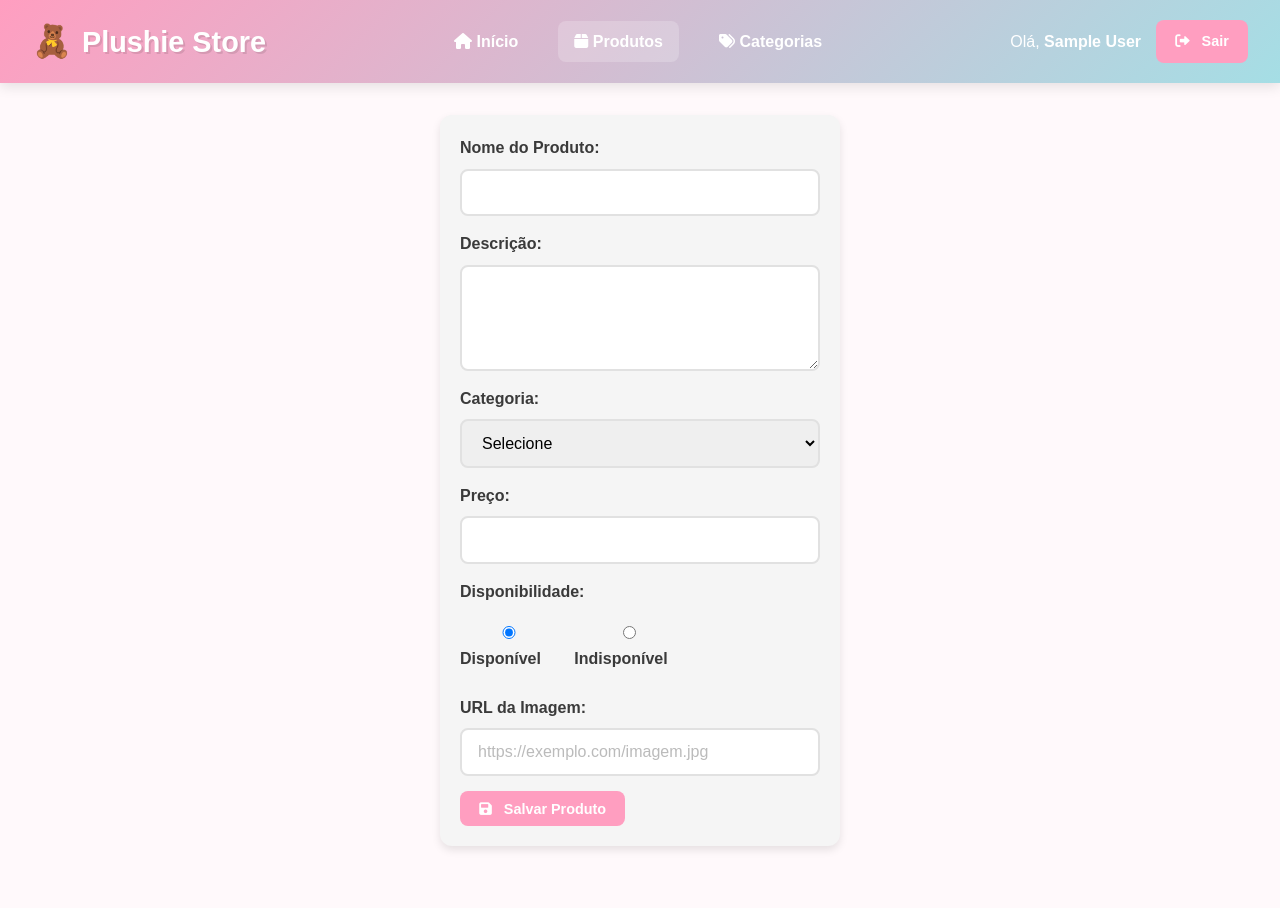
After one commit to FefeShn/plushie-store, a PHP site: page /produtos/criar.php in a window 1280 px wide. The commit adds this page. Run offline with PHP 8.4, Linux system fonts and the light colour scheme; the visitor is signed in with stand-in values (Sample User, id 1); data that the repository does not hold is empty.

Commit message:
crud de produtos pronto - trabalho semipronto

```diff
--- a/assets/style.css
+++ b/assets/style.css
@@ -712,7 +712,6 @@ table tr:hover {
     width: auto;
 }
 
-/* Footer */
 .footer {
     text-align: center;
     padding: 2rem;
@@ -828,14 +827,12 @@ table tr:hover {
     }
 }
 
-/* Melhorias de acessibilidade */
 .btn:focus,
 a:focus {
     outline: 2px solid var(--accent-color);
     outline-offset: 2px;
 }
 
-/* Animações suaves */
 table tr,
 .btn,
 .empty-state {
@@ -895,7 +892,6 @@ form button:hover {
     color: #333;
 }
 
-/* Alertas de sucesso/erro */
 .alert {
     max-width: 400px;
     margin: 20px auto;
@@ -914,3 +910,26 @@ form button:hover {
     background-color: #d1e7dd;
     color: #0f5132;
 }
+
+.produto-thumb {
+    width: 60px;
+    height: 60px;
+    object-fit: cover;
+    border-radius: 6px;
+    border: 1px solid #ddd;
+    display: block;
+    margin: auto;
+}
+
+.produto-thumb.no-image {
+    width: 60px;
+    height: 60px;
+    display: flex;
+    align-items: center;
+    justify-content: center;
+    color: #aaa;
+    font-size: 20px;
+    border: 1px dashed #ccc;
+    border-radius: 6px;
+    background: #f9f9f9;
+}
--- a/categorias/index.php
+++ b/categorias/index.php
@@ -32,7 +32,7 @@ if (!$result) {
             <a href="criar.php" class="btn btn-primary btn-sm"><i class="fas fa-plus"></i> Nova Categoria</a>
 
             <?php if ($result->num_rows > 0): ?>
-                <div class="table-responsive">
+                <div class="table-responsiva">
                     <table>
                         <thead>
                             <tr>
--- /dev/null
+++ b/produtos/criar.php
@@ -0,0 +1,144 @@
+<?php
+session_start();
+require_once '../includes/db_connect.php';
+require_once '../includes/auth.php';
+
+if (!isLoggedIn()) {
+    header('Location: ../login.php');
+    exit();
+}
+
+$error = '';
+$success = '';
+
+// Buscar categorias para o select
+$categorias = $mysqli->query("SELECT id, nome_categoria FROM categorias ORDER BY nome_categoria ASC");
+
+if ($_SERVER['REQUEST_METHOD'] === 'POST') {
+    $nome = trim($_POST['nome'] ?? '');
+    $descricao = trim($_POST['descricao'] ?? '');
+    $categoria_id = $_POST['categoria_id'] ?? null;
+    $preco = $_POST['preco'] ?? null;
+    $disponibilidade = $_POST['disponibilidade'] ?? 'indisponível';
+    $imagem = $_POST['imagem'] ?? ''; // apenas URL, simples
+
+    if (empty($nome) || empty($descricao) || empty($categoria_id) || empty($preco)) {
+        $error = 'Por favor, preencha todos os campos obrigatórios.';
+    } else {
+        $stmt = $mysqli->prepare("INSERT INTO produtos (nome, descricao, categoria_id, preco, disponibilidade, imagem) VALUES (?, ?, ?, ?, ?, ?)");
+        $stmt->bind_param("sssdss", $nome, $descricao, $categoria_id, $preco, $disponibilidade, $imagem);
+
+        if ($stmt->execute()) {
+            header('Location: index.php');
+            exit();
+        } else {
+            $error = 'Erro ao criar produto: ' . $mysqli->error;
+        }
+    }
+}
+?>
+
+<!DOCTYPE html>
+<html lang="pt-BR">
+<head>
+    <meta charset="UTF-8">
+    <meta name="viewport" content="width=device-width, initial-scale=1.0">
+    <title>Plushie Store - Novo Produto</title>
+    <link rel="stylesheet" href="../assets/style.css">
+    <link rel="stylesheet" href="https://cdnjs.cloudflare.com/ajax/libs/font-awesome/6.0.0-beta3/css/all.min.css">
+    <style>
+        .form-group {
+            margin-bottom: 1rem;
+        }
+        label {
+            font-weight: bold;
+            display: block;
+            margin-bottom: .3rem;
+        }
+        input, textarea, select {
+            width: 100%;
+            padding: .5rem;
+            border-radius: 6px;
+            border: 1px solid #ccc;
+        }
+        .radio-group {
+            display: flex;
+            gap: 1rem;
+        }
+        .preview-img {
+            margin-top: .5rem;
+            max-height: 120px;
+            border: 1px solid #ddd;
+            border-radius: 6px;
+            display: none;
+        }
+    </style>
+</head>
+<body>
+    <?php include '../includes/navbar.php'; ?>
+
+    <main>
+        <div class="main-container">
+
+            <?php if ($error): ?>
+                <div class="alert alert-danger"><?php echo $error; ?></div>
+            <?php endif; ?>
+
+            <form action="criar.php" method="POST">
+                <div class="form-group">
+                    <label for="nome">Nome do Produto:</label>
+                    <input type="text" name="nome" id="nome" required>
+                </div>
+
+                <div class="form-group">
+                    <label for="descricao">Descrição:</label>
+                    <textarea name="descricao" id="descricao" rows="4" required></textarea>
+                </div>
+
+                <div class="form-group">
+                    <label for="categoria_id">Categoria:</label>
+                    <select name="categoria_id" id="categoria_id" required>
+                        <option value="">Selecione</option>
+                        <?php while($cat = $categorias->fetch_assoc()): ?>
+                            <option value="<?php echo $cat['id']; ?>"><?php echo htmlspecialchars($cat['nome_categoria']); ?></option>
+                        <?php endwhile; ?>
+                    </select>
+                </div>
+
+                <div class="form-group">
+                    <label for="preco">Preço:</label>
+                    <input type="number" name="preco" id="preco" step="0.01" required>
+                </div>
+
+                <div class="form-group">
+                    <label>Disponibilidade:</label>
+                    <div class="radio-group">
+                        <label><input type="radio" name="disponibilidade" value="disponível" checked> Disponível</label>
+                        <label><input type="radio" name="disponibilidade" value="indisponível"> Indisponível</label>
+                    </div>
+                </div>
+
+                <div class="form-group">
+                    <label for="imagem">URL da Imagem:</label>
+                    <input type="text" name="imagem" id="imagem" placeholder="https://exemplo.com/imagem.jpg" oninput="previewImage(this.value)">
+                    <img id="preview" class="preview-img" alt="Prévia da imagem">
+                </div>
+
+                <button type="submit" class="btn btn-primary"><i class="fas fa-save"></i> Salvar Produto</button>
+            </form>
+        </div>
+    </main>
+
+    <script>
+        function previewImage(url) {
+            const img = document.getElementById('preview');
+            if (url) {
+                img.src = url;
+                img.style.display = 'block';
+            } else {
+                img.style.display = 'none';
+            }
+        }
+    </script>
+</body>
+</html>
```
Also changed, not shown: categorias/excluir.php (+30 -6 lines), index.php (+7 -6 lines), produtos/editar.php (added, +167 -0 lines), produtos/excluir.php (added, +23 -0 lines), produtos/index.php (added, +94 -0 lines).
